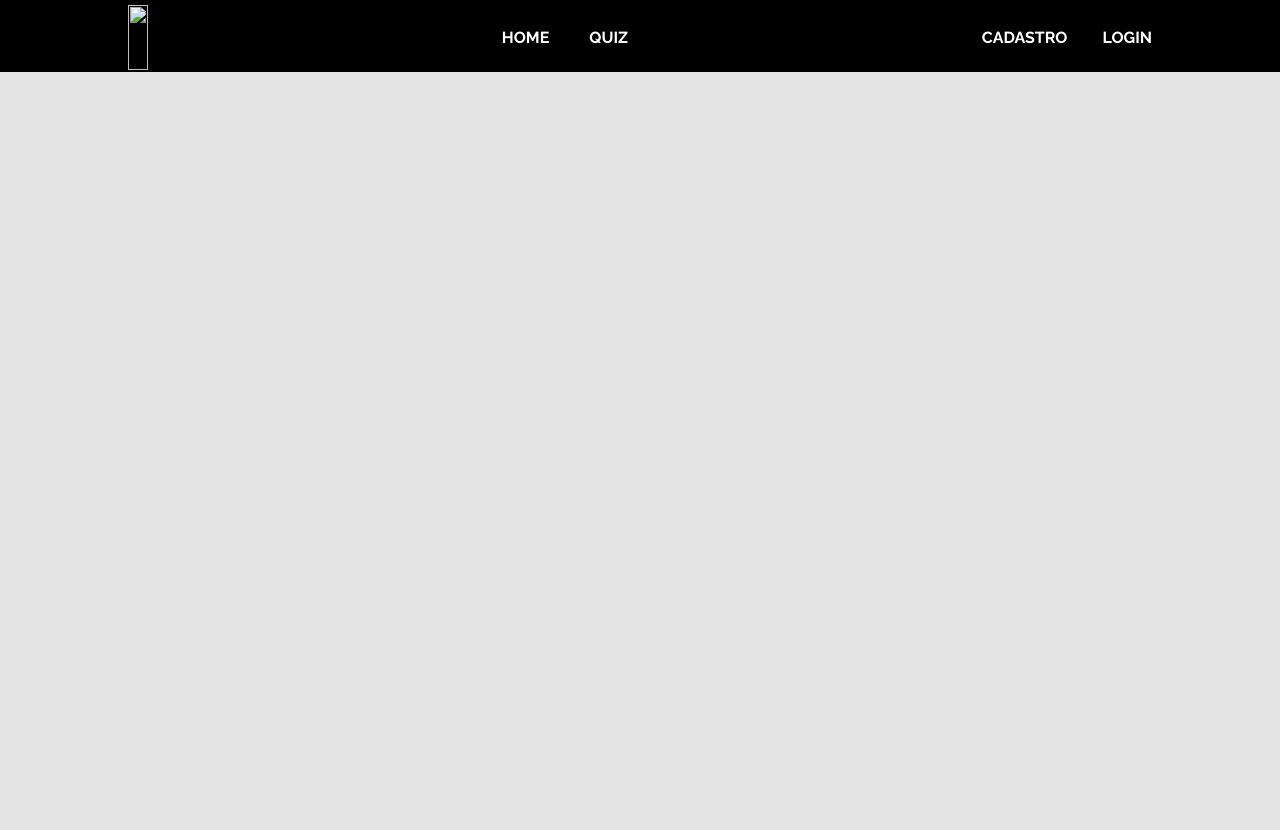
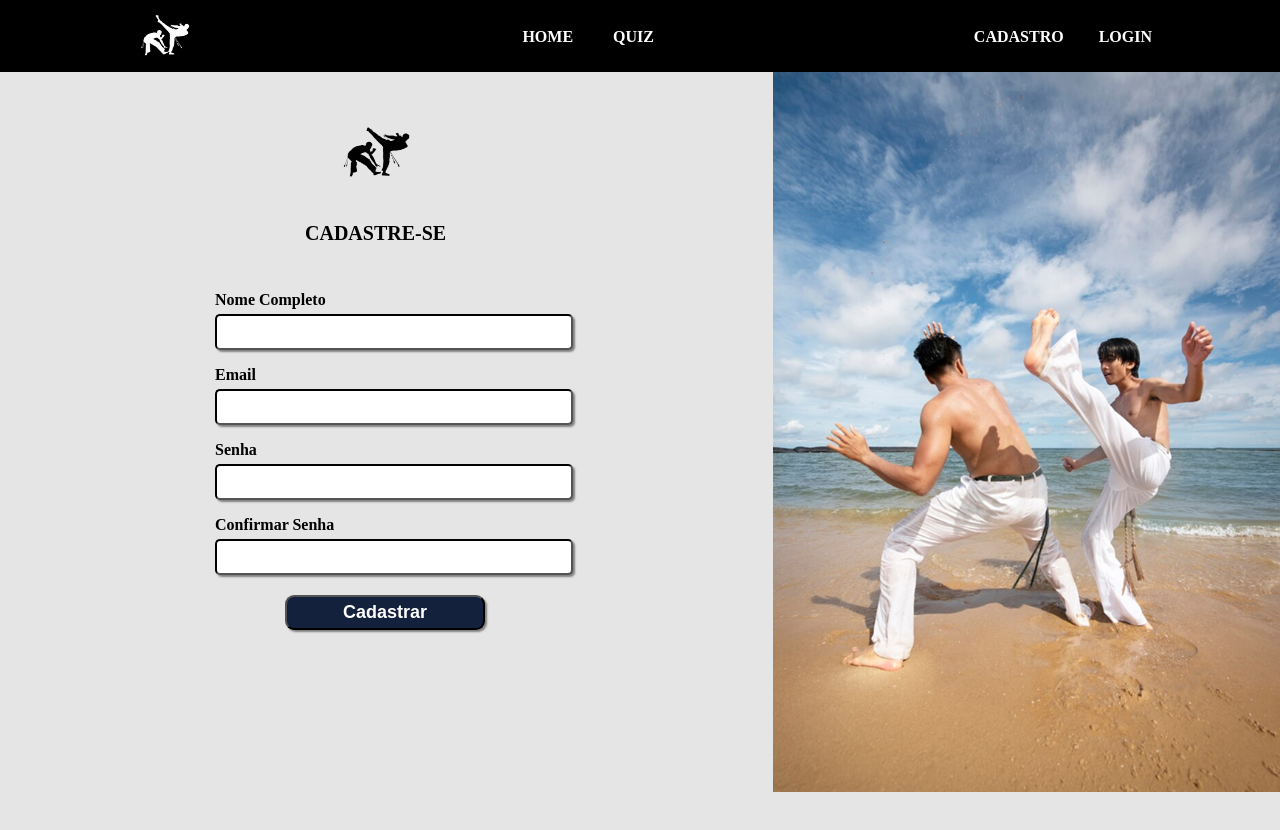
Before and after one commit to PinaBeatriz/Projeto_individual, a plain HTML site: page public/cadastro.html in a window 1280 px wide. Before the commit the page ends 800 px from the top, so only its background shows below. Drawn offline with Linux system fonts and the light colour scheme.

Commit message:
Adiciona css da pagina de cadastro

```diff
--- a/public/cadastro.html
+++ b/public/cadastro.html
@@ -4,34 +4,74 @@
     <meta charset="UTF-8" />
     <meta name="viewport" content="width=device-width, initial-scale=1.0" />
     <title>Cadastro</title>
-    <link rel="stylesheet" href="./css/index.css" />
-    <link rel="preconnect" href="https://fonts.googleapis.com">
-    <link rel="preconnect" href="https://fonts.gstatic.com" crossorigin>
-    <link href="https://fonts.googleapis.com/css2?family=Raleway:ital,wght@0,100..900;1,100..900&display=swap" rel="stylesheet">
+    <link rel="stylesheet" href="./css/cadastro.css" />
+    <link rel="preconnect" href="https://fonts.googleapis.com" />
+    <link rel="preconnect" href="https://fonts.gstatic.com" crossorigin />
+    <link
+      href="https://fonts.googleapis.com/css2?family=Raleway:ital,wght@0,100..900;1,100..900&display=swap"
+      rel="stylesheet"
+    />
   </head>
   <body>
     <!-- HEADER INICIO -->
     <div class="header">
       <div class="container">
         <div class="logo">
-          <img src="./assets/logo branca.png" alt="" />
+          <img src="./assets/Log_branca.png" alt="" />
         </div>
         <ul class="navbar">
           <li>
-            <a href="">HOME</a>
+            <a
+              href="C:\Users\beatr\OneDrive - SPTech School\PROJETO INDIVIDUAL - CAPOEIRA\Projeto_individual\public\index.html"
+              >HOME</a
+            >
           </li>
           <li>
             <a href="">QUIZ</a>
           </li>
         </ul>
         <ul class="container2">
-          <li class="agora">
-            <a href="">CADASTRO</a>
+          <li>
+            <a
+              href="C:\Users\beatr\OneDrive - SPTech School\PROJETO INDIVIDUAL - CAPOEIRA\Projeto_individual\public\cadastro.html"
+              >CADASTRO</a
+            >
           </li>
           <li>
-            <a href="">LOGIN</a>
+            <a
+              href="C:\Users\beatr\OneDrive - SPTech School\PROJETO INDIVIDUAL - CAPOEIRA\Projeto_individual\public\login.html"
+              >LOGIN</a
+            >
           </li>
         </ul>
       </div>
     </div>
     <!-- HEADER FINAL -->
+    <div class="cadastro">
+      <div class="formulario">
+        <div class="logo">
+          <img src="./assets/Logo_preta.png" alt="" />
+        </div>
+        <div class="mensagem">
+          <p>CADASTRE-SE</p>
+        </div>
+        <div class="campo">
+          <p>Nome Completo</p>
+          <input type="text" id="input_nome" />
+          <p>Email</p>
+          <input type="text" id="input_email" />
+          <p>Senha</p>
+          <input type="text" id="input_senha" />
+          <p>Confirmar Senha</p>
+          <input type="text" id="input_confSenha" />
+        </div>
+        <div class="botao">
+          <button>Cadastrar</button>
+        </div>
+      </div>
+      <div class="cadastro_img">
+          <img src="./assets/Cadastro.png" alt="" />
+        </div>
+    </div>
+  </body>
+</html>
--- a/public/css/cadastro.css
+++ b/public/css/cadastro.css
@@ -0,0 +1,161 @@
+body{
+    margin: 0;
+    padding: 0;
+    background-color: #E5E5E5;
+    overflow: hidden;
+}
+
+.container{
+    display: flex;
+    width: 80%;
+    margin:auto;
+    justify-content: space-between;
+    align-items: center;
+}
+
+.header{
+    height:70px;
+    border-bottom: 2px solid #000;
+    background-color: #000;
+}
+
+.header.container{
+    justify-content: space-between;
+    align-items: center;
+    height: 100%;
+
+}
+
+.header a{
+    text-decoration: none;
+    color: white;
+    font-weight: bold;
+}
+
+
+.navbar{
+    display: flex;
+    align-items: center;
+    justify-content: space-between;
+    list-style: none; /* tira os pontinhos da lista*/
+    color: white;
+    gap: 40px; /* da um espaço entre os itens*/
+}
+
+.logo img{
+ width: fit-content;/* se adapta ao tamanho da navbar*/
+ height: 65px;
+ padding-top: 5px;
+}
+
+.container2{
+    display: flex;
+    justify-content: end;
+    gap: 35px;
+}
+
+.header.container2{
+    justify-content: space-between;
+    align-items: center;
+    height: 100%;
+}
+/* final do header*/
+
+.cadastro{
+    /* display: flex;
+    align-items: center;
+    max-width: 1200px;
+    width: 100%; */
+    display: flex;
+  width: 100%;
+  height: 100vh;
+}
+
+
+.formulario{
+  display: flex;
+  flex-direction: column;
+  align-items: flex-start;
+  padding-left: 215px;
+  padding-top: 25px;
+  padding-right: 200px;
+}
+
+.formulario .logo{
+  display: flex;
+  margin-bottom: 0px;
+  margin-left: 110px;
+
+}
+
+.formulario .logo img{
+  height: 100px;
+}
+
+.formulario .mensagem{
+ margin-bottom: 10px;
+ margin-right: 40px;
+}
+
+.formulario .mensagem p{
+ font-size: 20px;
+ color: black;
+ font-weight: bold;
+ padding-left: 90px; /* margin-left: 10px;
+ margin-bottom: 0px;
+ margin-top: 0px; */
+}
+
+.campo input{
+ width: 350px;
+ height: 30px;
+ border-color: #565355;
+ border-radius: 5px;
+ box-shadow: 2px 2px 2px gray;
+}
+
+.formulario .campo{
+    margin-bottom: 10px;
+}
+
+.formulario .campo p{
+    font-weight: bold;
+    margin-bottom: 5px;
+}
+
+.botao{
+    display: flex;
+    margin: 70px;
+    margin-top: 10px;
+}
+
+.botao button{
+    height: 35px;
+    width: 200px;
+    background-color:#14213D ;
+    color: white;
+    font-size: 18px;
+    font-weight:bold ;
+    border-radius: 9px;
+    box-shadow: 2px 2px 2px gray;
+
+}
+
+.cadastro_img{
+    /* display: flex;
+   width: 700px;
+   height: 900px;
+   margin-left: 300px; */
+  width: 50%;
+  height: 90vh;
+}
+
+
+.cadastro_img img{
+    /* height: 100vh;
+    width: 700px;
+    padding-right: 10px; */
+    width: 100%;
+  height: 100%;
+  object-fit: cover;
+}
--- a/public/css/index.css
+++ b/public/css/index.css
@@ -1,10 +1,8 @@
 body{
     margin: 0;
     padding: 0;
-    font-family: 'Raleway';
     background-color: #E5E5E5;
     height: 100vh;
-    overflow: hidden;
 }
 
 .container{
```
Also changed, not shown: public/index.html (+4 -4 lines), public/assets/Cadastro.png (added), public/assets/Lateral_direita_index.png (renamed from public/assets/Lateral_index.png), public/assets/Lateral_esquerda_index.png (added).
